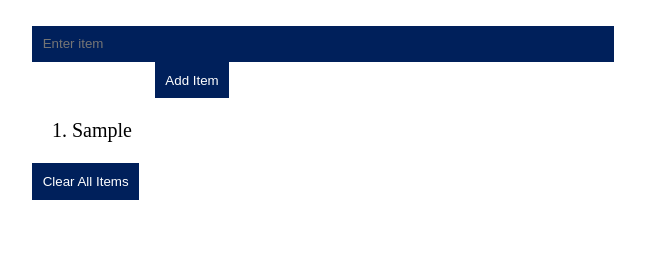
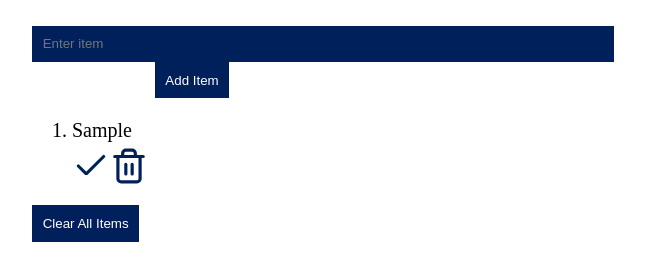
Before and after one commit to Cheddrs/to_do_app, a plain HTML site: page index.html in a window 1280 px wide. Both pictures are taken after typing "Sample" into the empty fields and a click on the button "Add Item". Shown: the part 156-436 px from the top of the page, without its empty margins (448-1093 px from the left). Drawn offline with Linux system fonts and the light colour scheme; a web font is replaced by a local one.

Commit message:
Added complete and delete buttons.

```diff
--- a/script.js
+++ b/script.js
@@ -90,11 +90,21 @@ function addItem() {
   let textNode = document.createTextNode(todoItem);
   createNewLi.appendChild(textNode);
   let newItem = document.getElementById("todo-entry");
+  let createLiComplete = document.createElement("img");
+  let createLiButton = document.createElement("img");
 
   if (todoItem === "") {
     alert("Please enter a to-do item.");
   } else {
     document.getElementById("todo-list").appendChild(createNewLi);
+
+    createLiComplete.setAttribute("src", "./media/checkmark.svg");
+
+    document.getElementById("todo-list").appendChild(createLiComplete);
+
+    createLiButton.setAttribute("src", "./media/delete.svg");
+
+    document.getElementById("todo-list").appendChild(createLiButton);
 
     document.getElementById("todo-entry").value = "";
   }
--- a/style.css
+++ b/style.css
@@ -83,6 +83,5 @@ body {
 
 #todo-list > li:hover {
   background-color: yellow;
-  font-size: 1.5em;
   font-weight: bold;
 }
```
